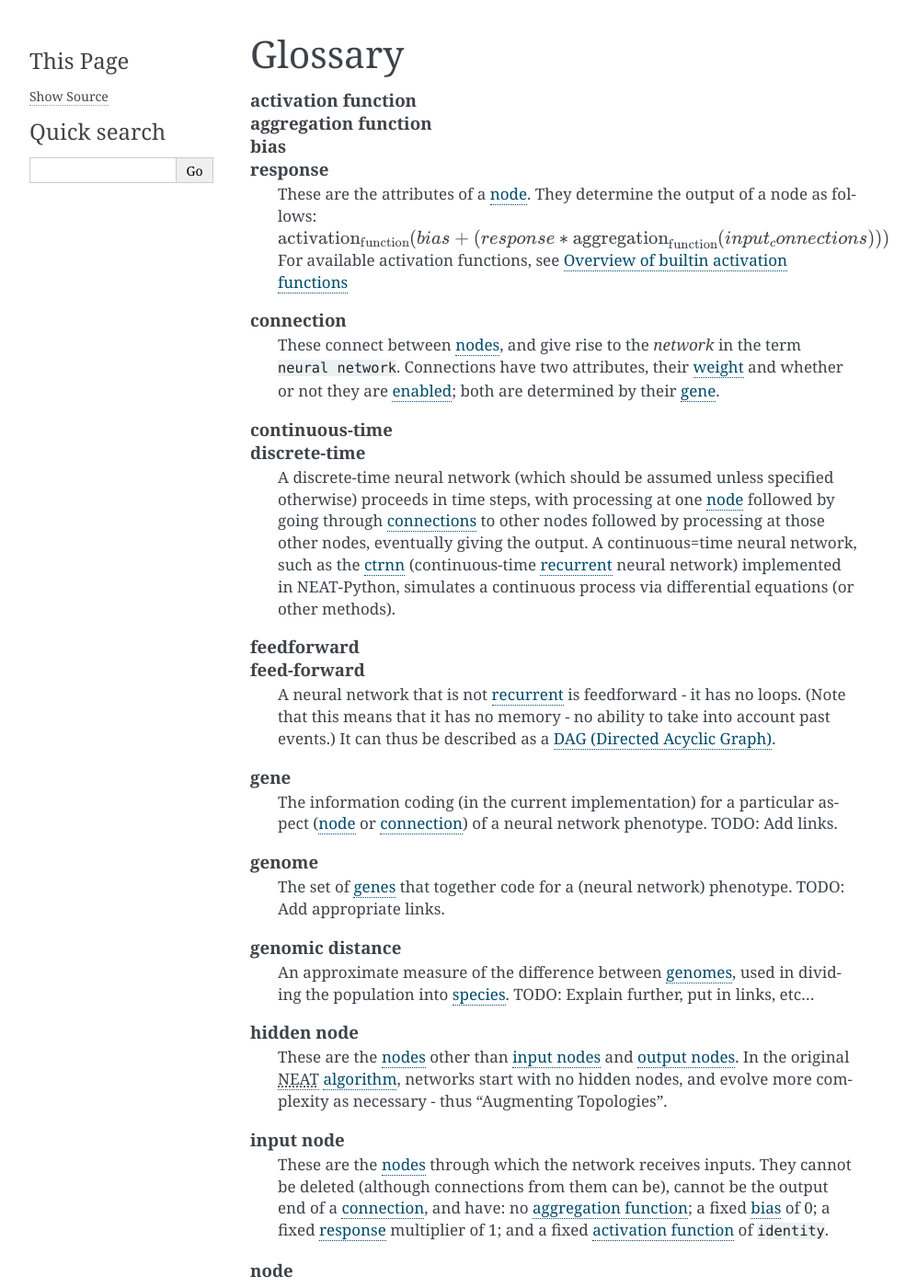
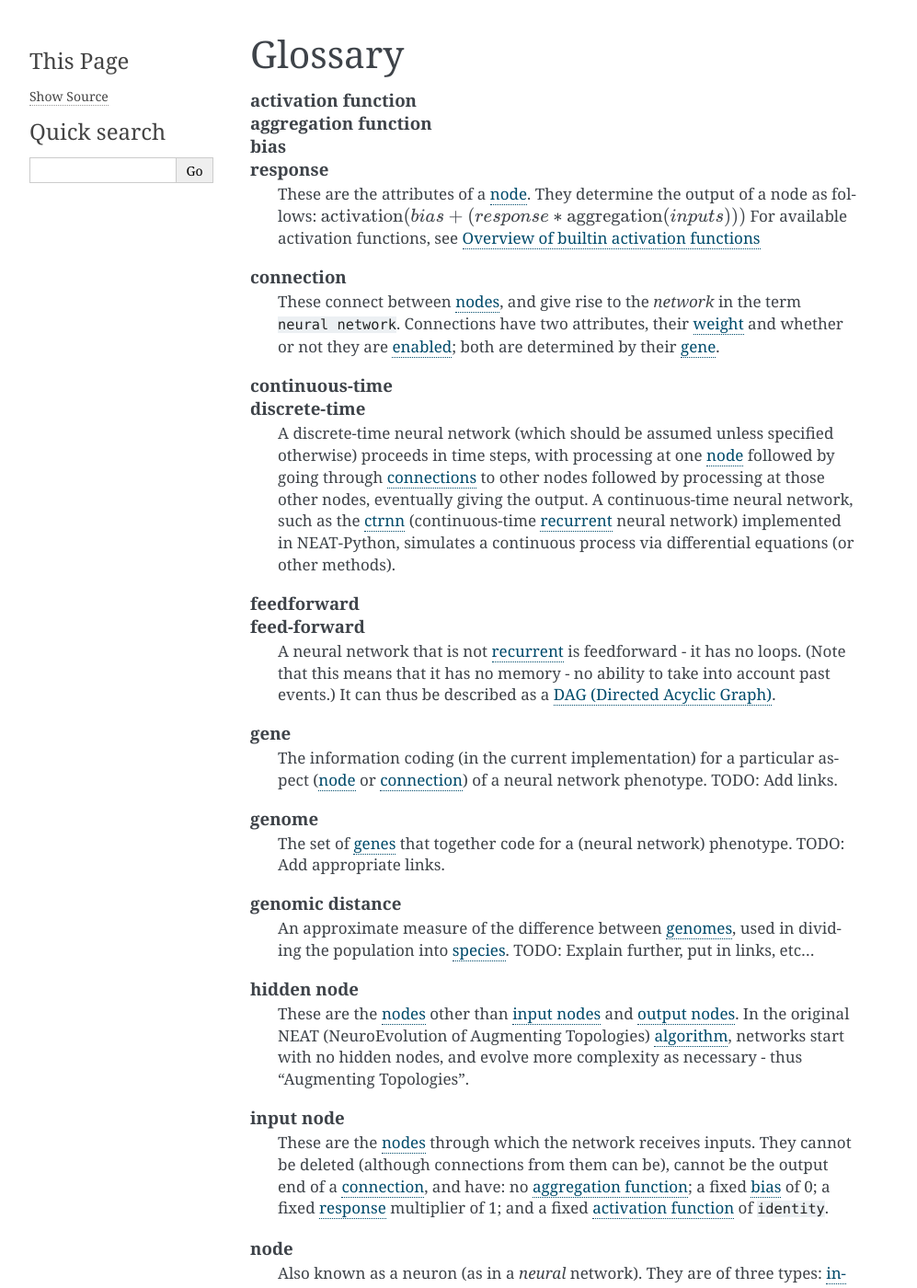
Before and after one commit to CodeReclaimers/neat-python, a Sphinx documentation site: the page built from docs/glossary.rst, in a window 1280 px wide and 1400 px high. Shown: the whole window at 92% size, without its empty margins (148-1145 px from the left). Built offline with Sphinx 7.4.7, drawn with Linux system fonts in a browser that asks for light colours.

Commit message:
A few very small revisions prior to uploading

```diff
--- a/docs/glossary.rst
+++ b/docs/glossary.rst
@@ -9,7 +9,7 @@ Glossary
   bias
   response
     These are the attributes of a :term:`node`. They determine the output of a node as follows:
-    :math:`\begin{equation}\operatorname{activation_function}(bias + (response * \operatorname{aggregation_function}(input_connections)))\end{equation}`
+    :math:`\begin{equation}\operatorname{activation}(bias + (response * \operatorname{aggregation}(inputs)))\end{equation}`
     For available activation functions, see :ref:`activation-functions-label`
 
   node
@@ -24,7 +24,7 @@ Glossary
 
   hidden node
     These are the :term:`nodes <node>` other than :term:`input nodes <input node>` and :term:`output nodes <output node>`. In the original
-    :abbr:`NEAT (NeuroEvolution of Augmenting Topologies)` :doc:`algorithm <neat_overview>`, networks start with no hidden nodes, and evolve
+    NEAT (NeuroEvolution of Augmenting Topologies) :doc:`algorithm <neat_overview>`, networks start with no hidden nodes, and evolve
     more complexity as necessary - thus "Augmenting Topologies".
 
   output node
@@ -58,7 +58,7 @@ Glossary
   discrete-time
     A discrete-time neural network (which should be assumed unless specified otherwise) proceeds in time steps, with processing at one :term:`node`
     followed by going through :term:`connections <connection>` to other nodes followed by processing at those other nodes, eventually giving the output.
-    A continuous=time neural network, such as the :doc:`ctrnn <ctrnn>` (continuous-time :term:`recurrent` neural network) implemented in NEAT-Python,
+    A continuous-time neural network, such as the :doc:`ctrnn <ctrnn>` (continuous-time :term:`recurrent` neural network) implemented in NEAT-Python,
     simulates a continuous process via differential equations (or other methods).
 
   genome
```
Also changed, not shown: docs/genome-interface.rst (+10 -0 lines), docs/module_summaries.rst (+31 -3 lines).
